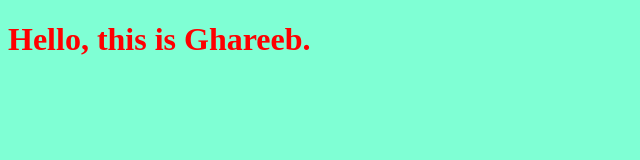
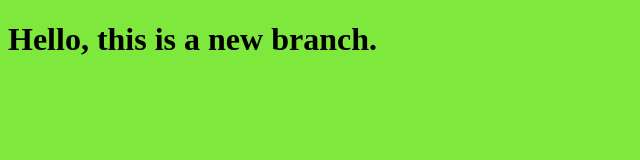
Before and after one commit to ahmed371/myproject, a plain HTML site: page index.html in a window 1280 px wide. Shown: the whole page, without its empty margins (0-640 px from the left). Drawn offline with Linux system fonts and the light colour scheme.

Commit message:
Change style for the title

```diff
--- a/index.html
+++ b/index.html
@@ -7,7 +7,7 @@
     <link rel="stylesheet" href="style.css">
 </head>
 <body>
-    <h1>Hello, this is Ghareeb.</h1>
+    <h1>Hello, this is a new branch.</h1>
     <script src="app.js"></script>
 
 </body>
--- a/style.css
+++ b/style.css
@@ -1,8 +1,8 @@
 h1{
-    color: red;
+    color: black;
 }
 
 body{
-    background-color: aquamarine;
+    background-color: rgb(126, 233, 60);
 
 }
```
